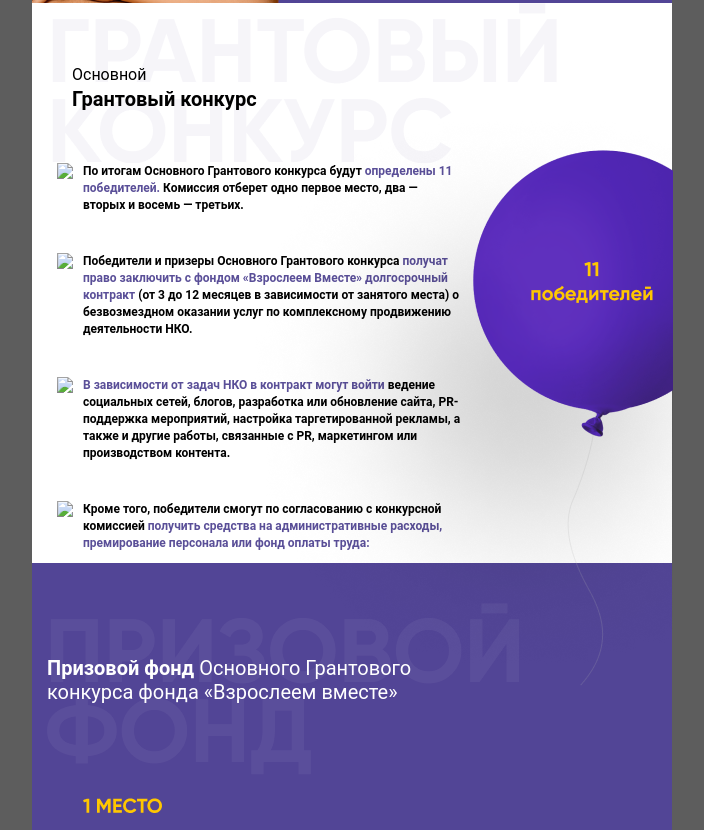
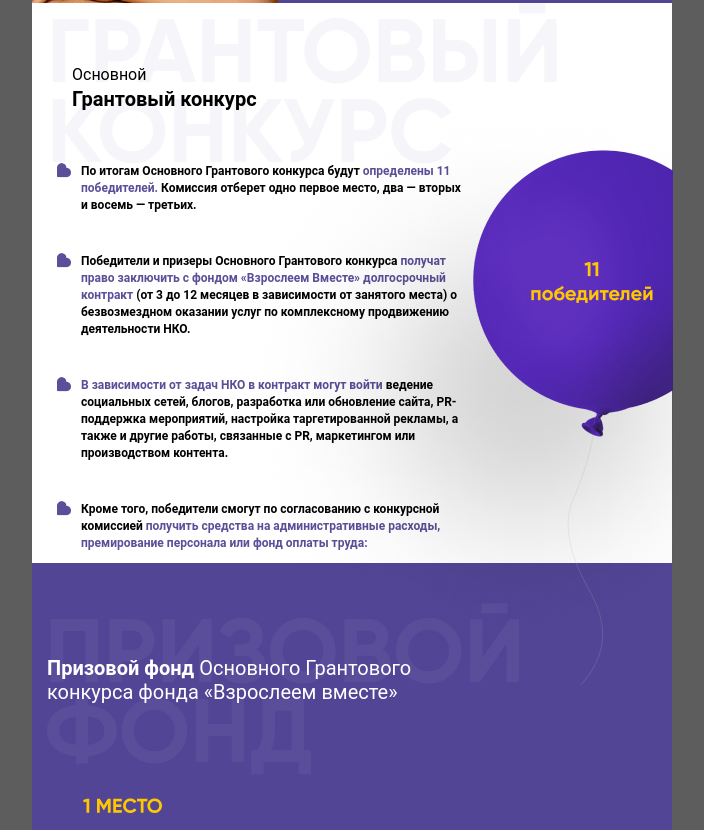
Before and after one commit to stanislawal/sberletter, a plain HTML site: page index.html in a window 1280 px wide. Shown: the part 1190-2020 px from the top of the page, without its empty margins (288-992 px from the left). Drawn offline with Linux system fonts and the light colour scheme.

Commit message:
up index

```diff
--- a/index.html
+++ b/index.html
@@ -16,11 +16,11 @@
 <div class="container" style="font-family: 'Roboto', sans-serif;width: 640px;height: auto;background-color: #524596;margin: 0 auto;padding-top: 10px;">
     <div class="header" style="font-family: 'Roboto', sans-serif;height: 70px;color: white;font-size: 12px;display: flex;justify-content: space-between;line-height: 50px;margin-right: 25px;margin-left: 25px;">
         <div class="phone" style="font-family: 'Roboto', sans-serif;">+7 (495) 323 73 33</div>
-        <div class="logo" style="font-family: 'Roboto', sans-serif;width: 100px;line-height: 80px;"><img style="width: 3em;height: 3em;line-height: 80px;font-family: 'Roboto', sans-serif;" src="image/heart.svg"></div>
+        <div class="logo" style="font-family: 'Roboto', sans-serif;width: 100px;line-height: 80px;"><img style="width: 3em;height: 3em;line-height: 80px;font-family: 'Roboto', sans-serif;" src="image/heart.png"></div>
         <div class="ref" style="font-family: 'Roboto', sans-serif;">fondvv.ru</div>
     </div>
     <div class="block-image" style="font-family: 'Roboto', sans-serif;height: 410px;width: 550px;margin: 0 auto;">
-        <img src="image/block-image.svg" style="font-family: 'Roboto', sans-serif;">
+        <img src="image/block-image.png" style="font-family: 'Roboto', sans-serif;">
     </div>
     <div class="dear-work" style="font-family: 'Roboto', sans-serif;height: 77px;width: 590px;margin-left: 51px;background-image: url(image/dear.png);">
         <p class="text1" style="font-family: 'Roboto', sans-serif;font-weight: 700;font-size: 39px;line-height: 100px;color: #FFFFFF;text-align: center;margin: 0 auto;">Дорогие коллеги!</p>
@@ -102,7 +102,7 @@
             <div style="display: flex;flex-direction: column;font-family: 'Roboto', sans-serif;">
                 <div class="white-block-left" style="font-family: 'Roboto', sans-serif;width: 430px;display: flex;font-weight: 700;line-height: 16.8px;padding-bottom: 40px;">
                     <div class="p-heart" style="margin-left: 25px;font-family: 'Roboto', sans-serif;">
-                        <img src="image/p-heart.svg" style="font-family: 'Roboto', sans-serif;">
+                        <img src="image/p-heart.png" style="font-family: 'Roboto', sans-serif;">
                     </div>
                     <div class="left-text" style="margin-left: 10px;font-family: 'Roboto', sans-serif;font-size: 12px;">
                         По итогам Основного Грантового конкурса будут <span style="color: #5A4F98;font-family: 'Roboto', sans-serif;"> определены 11 победителей. </span> Комиссия отберет
@@ -111,7 +111,7 @@
                 </div>
                 <div class="white-block-left" style="font-family: 'Roboto', sans-serif;width: 430px;display: flex;font-weight: 700;line-height: 16.8px;padding-bottom: 40px;">
                     <div class="p-heart" style="margin-left: 25px;font-family: 'Roboto', sans-serif;">
-                        <img src="image/p-heart.svg" style="font-family: 'Roboto', sans-serif;">
+                        <img src="image/p-heart.png" style="font-family: 'Roboto', sans-serif;">
                     </div>
                     <div class="left-text" style="margin-left: 10px;font-family: 'Roboto', sans-serif;font-size: 12px;">
                         Победители и призеры Основного Грантового конкурса <span style="color: #5A4F98;font-family: 'Roboto', sans-serif;"> получат право заключить с фондом «Взрослеем Вместе»
@@ -121,7 +121,7 @@
                 </div>
                 <div class="white-block-left" style="font-family: 'Roboto', sans-serif;width: 430px;display: flex;font-weight: 700;line-height: 16.8px;padding-bottom: 40px;">
                     <div class="p-heart" style="margin-left: 25px;font-family: 'Roboto', sans-serif;">
-                        <img src="image/p-heart.svg" style="font-family: 'Roboto', sans-serif;">
+                        <img src="image/p-heart.png" style="font-family: 'Roboto', sans-serif;">
                     </div>
                     <div class="left-text" style="margin-left: 10px;font-family: 'Roboto', sans-serif;font-size: 12px;">
                         <span style="color: #5A4F98;font-family: 'Roboto', sans-serif;"> В зависимости от задач НКО в контракт могут войти </span> ведение социальных сетей, блогов, разработка или обновление сайта,
@@ -131,7 +131,7 @@
                 </div>
                 <div class="white-block-left" style="font-family: 'Roboto', sans-serif;width: 430px;display: flex;font-weight: 700;line-height: 16.8px;padding-bottom: 40px;">
                     <div class="p-heart" style="margin-left: 25px;font-family: 'Roboto', sans-serif;">
-                        <img src="image/p-heart.svg" style="font-family: 'Roboto', sans-serif;">
+                        <img src="image/p-heart.png" style="font-family: 'Roboto', sans-serif;">
                     </div>
                     <div class="left-text" style="margin-left: 10px;font-family: 'Roboto', sans-serif;font-size: 12px;">
                         Кроме того, победители смогут по согласованию с конкурсной комиссией <span style="color: #5A4F98;font-family: 'Roboto', sans-serif;"> получить средства на административные расходы,
@@ -219,7 +219,7 @@
     </div>
     <div class="header" style="margin-top: 100px;font-family: 'Roboto', sans-serif;height: 70px;color: white;font-size: 12px;display: flex;justify-content: space-between;line-height: 50px;margin-right: 25px;margin-left: 25px;">
         <div class="phone" style="font-family: 'Roboto', sans-serif;">+7 (495) 323 73 33</div>
-        <div class="logo" style="font-family: 'Roboto', sans-serif;width: 100px;line-height: 80px;"><img style="width: 3em;height: 3em;line-height: 80px;font-family: 'Roboto', sans-serif;" src="image/heart.svg"></div>
+        <div class="logo" style="font-family: 'Roboto', sans-serif;width: 100px;line-height: 80px;"><img style="width: 3em;height: 3em;line-height: 80px;font-family: 'Roboto', sans-serif;" src="image/heart.png"></div>
         <div class="ref" style="font-family: 'Roboto', sans-serif;">fondvv.ru</div>
     </div>
 </div>
```
Lines whose indentation alone changed are shown as unchanged.
